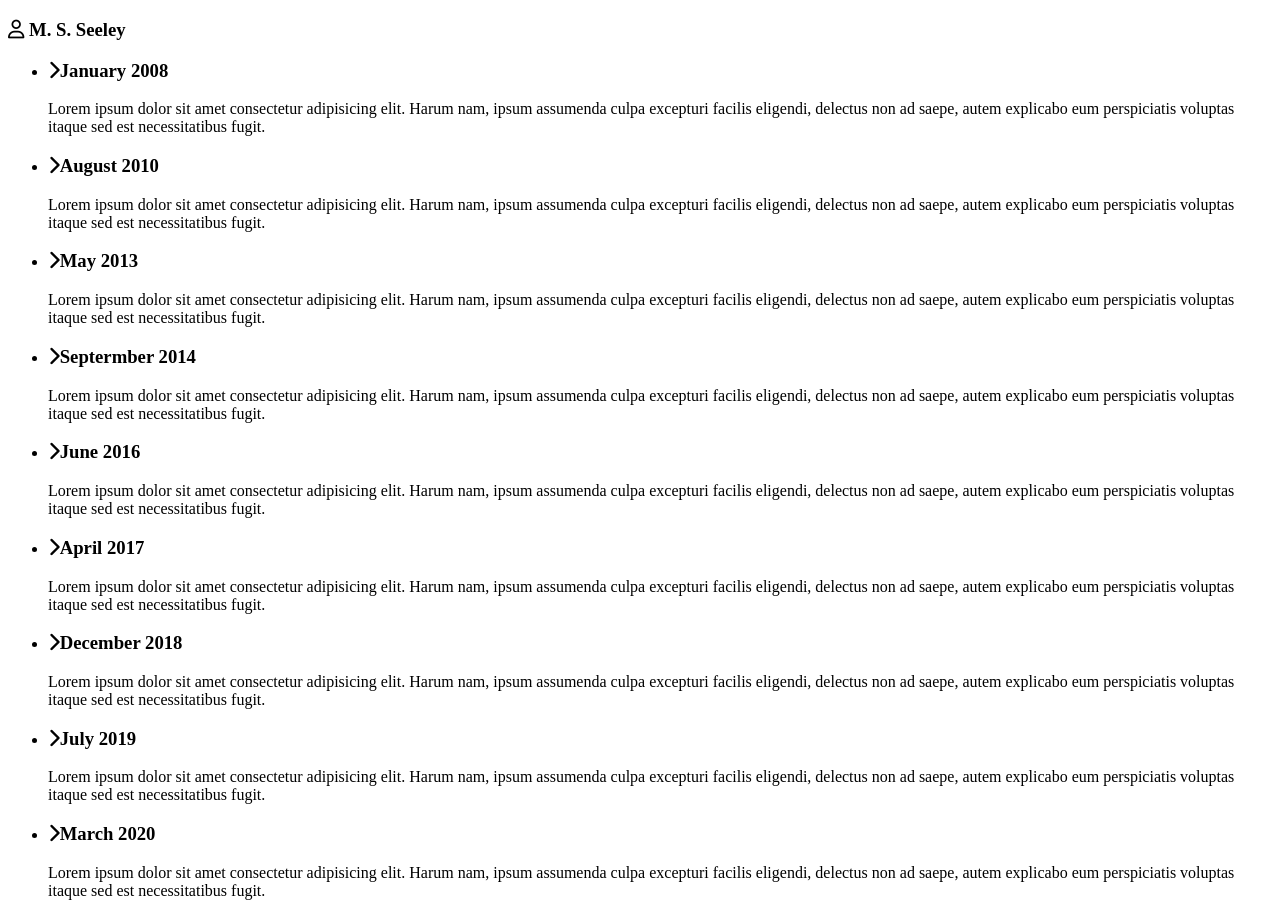
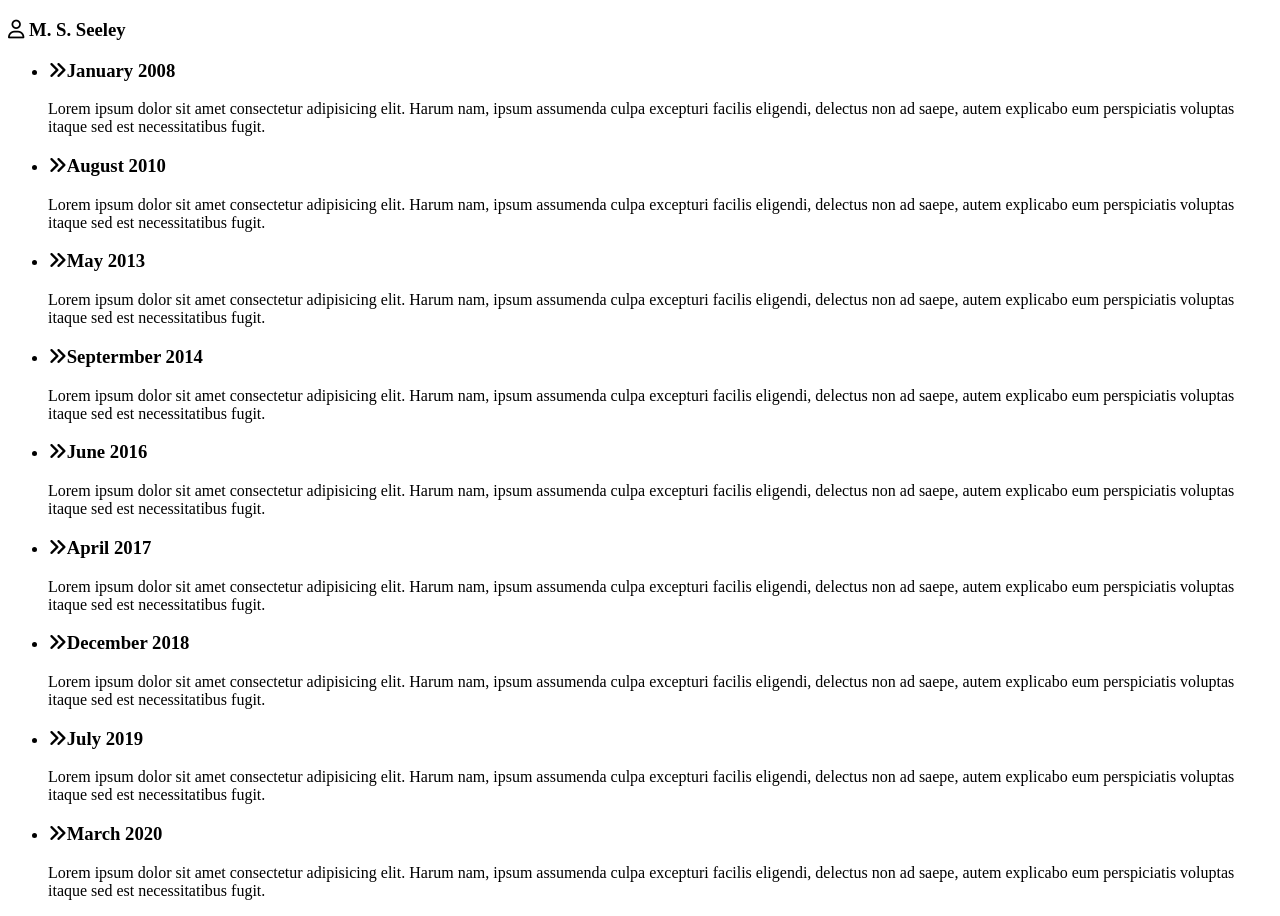
Before and after one commit to msseeley/Time_Line, a plain HTML site: page index.html in a window 1280 px wide. Shown: the part 61-977 px from the top of the page. Drawn offline with Linux system fonts and the light colour scheme.

Commit message:
style double arrow icon

```diff
--- a/index.html
+++ b/index.html
@@ -26,7 +26,7 @@
       <li>
         <div>
           <h3>
-            <i class="fas fa-chevron-right"></i>January 2008</h3>
+            <i class="fas fa-angle-double-right"></i>January 2008</h3>
           <p>Lorem ipsum dolor sit amet consectetur adipisicing elit. Harum nam, ipsum assumenda culpa excepturi facilis eligendi,
             delectus non ad saepe, autem explicabo eum perspiciatis voluptas itaque sed est necessitatibus fugit.</p>
         </div>
@@ -34,7 +34,7 @@
       <li>
         <div>
           <h3>
-            <i class="fas fa-chevron-right"></i>August 2010</h3>
+            <i class="fas fa-angle-double-right"></i>August 2010</h3>
           <p>Lorem ipsum dolor sit amet consectetur adipisicing elit. Harum nam, ipsum assumenda culpa excepturi facilis eligendi,
             delectus non ad saepe, autem explicabo eum perspiciatis voluptas itaque sed est necessitatibus fugit.</p>
         </div>
@@ -42,7 +42,7 @@
       <li>
         <div>
           <h3>
-            <i class="fas fa-chevron-right"></i>May 2013</h3>
+            <i class="fas fa-angle-double-right"></i>May 2013</h3>
           <p>Lorem ipsum dolor sit amet consectetur adipisicing elit. Harum nam, ipsum assumenda culpa excepturi facilis eligendi,
             delectus non ad saepe, autem explicabo eum perspiciatis voluptas itaque sed est necessitatibus fugit.</p>
         </div>
@@ -50,7 +50,7 @@
       <li>
         <div>
           <h3>
-            <i class="fas fa-chevron-right"></i>Septermber 2014</h3>
+            <i class="fas fa-angle-double-right"></i>Septermber 2014</h3>
           <p>Lorem ipsum dolor sit amet consectetur adipisicing elit. Harum nam, ipsum assumenda culpa excepturi facilis eligendi,
             delectus non ad saepe, autem explicabo eum perspiciatis voluptas itaque sed est necessitatibus fugit.</p>
         </div>
@@ -58,7 +58,7 @@
       <li>
         <div>
           <h3>
-            <i class="fas fa-chevron-right"></i>June 2016</h3>
+            <i class="fas fa-angle-double-right"></i>June 2016</h3>
           <p>Lorem ipsum dolor sit amet consectetur adipisicing elit. Harum nam, ipsum assumenda culpa excepturi facilis eligendi,
             delectus non ad saepe, autem explicabo eum perspiciatis voluptas itaque sed est necessitatibus fugit.</p>
         </div>
@@ -66,7 +66,7 @@
       <li>
         <div>
           <h3>
-            <i class="fas fa-chevron-right"></i>April 2017</h3>
+            <i class="fas fa-angle-double-right"></i>April 2017</h3>
           <p>Lorem ipsum dolor sit amet consectetur adipisicing elit. Harum nam, ipsum assumenda culpa excepturi facilis eligendi,
             delectus non ad saepe, autem explicabo eum perspiciatis voluptas itaque sed est necessitatibus fugit.</p>
         </div>
@@ -74,7 +74,7 @@
       <li>
         <div>
           <h3>
-            <i class="fas fa-chevron-right"></i>December 2018</h3>
+            <i class="fas fa-angle-double-right"></i>December 2018</h3>
           <p>Lorem ipsum dolor sit amet consectetur adipisicing elit. Harum nam, ipsum assumenda culpa excepturi facilis eligendi,
             delectus non ad saepe, autem explicabo eum perspiciatis voluptas itaque sed est necessitatibus fugit.</p>
         </div>
@@ -82,7 +82,7 @@
       <li>
         <div>
           <h3>
-            <i class="fas fa-chevron-right"></i>July 2019</h3>
+            <i class="fas fa-angle-double-right"></i>July 2019</h3>
           <p>Lorem ipsum dolor sit amet consectetur adipisicing elit. Harum nam, ipsum assumenda culpa excepturi facilis eligendi,
             delectus non ad saepe, autem explicabo eum perspiciatis voluptas itaque sed est necessitatibus fugit.</p>
         </div>
@@ -90,7 +90,7 @@
       <li>
         <div>
           <h3>
-            <i class="fas fa-chevron-right"></i>March 2020</h3>
+            <i class="fas fa-angle-double-right"></i>March 2020</h3>
           <p>Lorem ipsum dolor sit amet consectetur adipisicing elit. Harum nam, ipsum assumenda culpa excepturi facilis eligendi,
             delectus non ad saepe, autem explicabo eum perspiciatis voluptas itaque sed est necessitatibus fugit.</p>
         </div>
```
